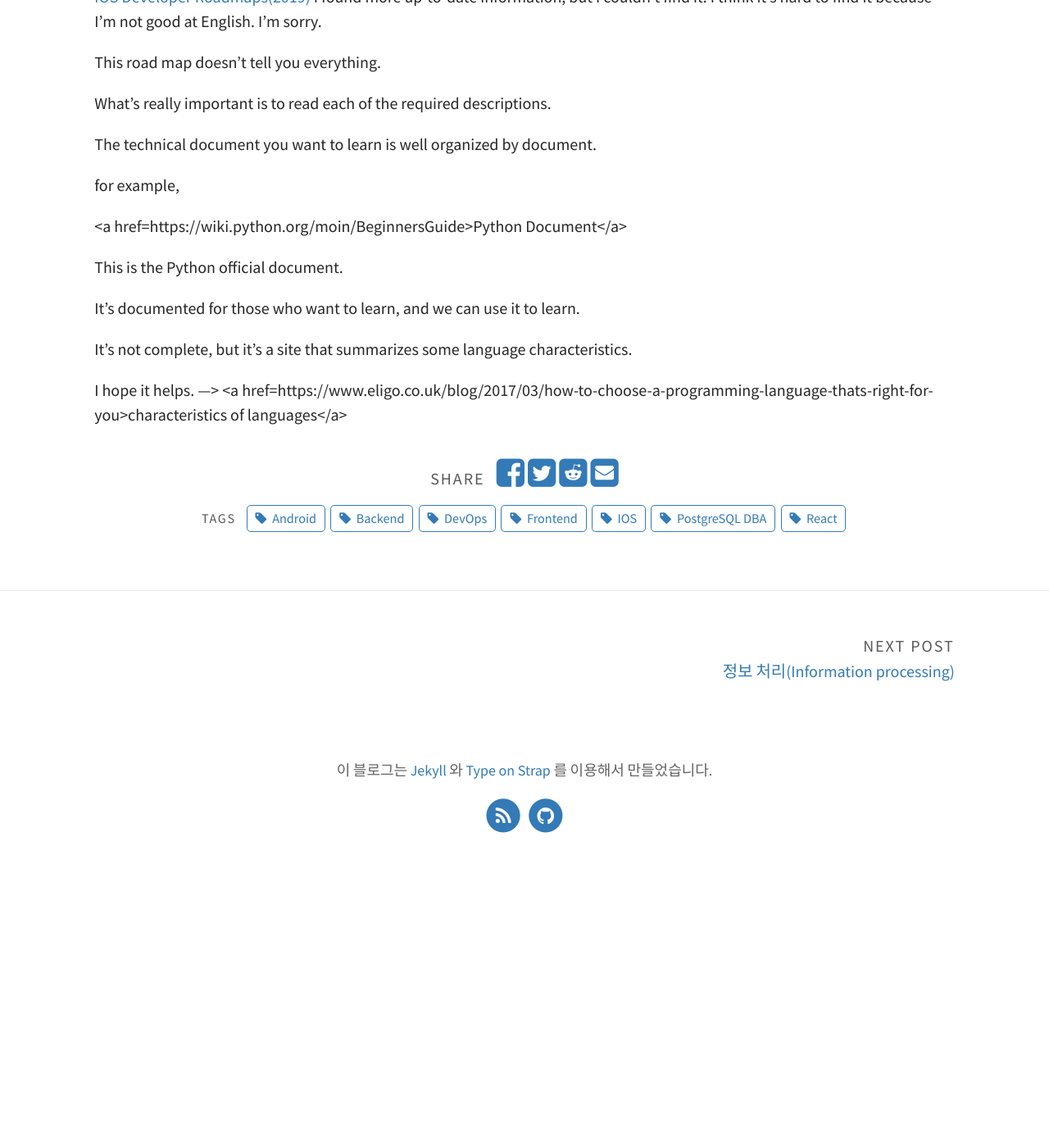
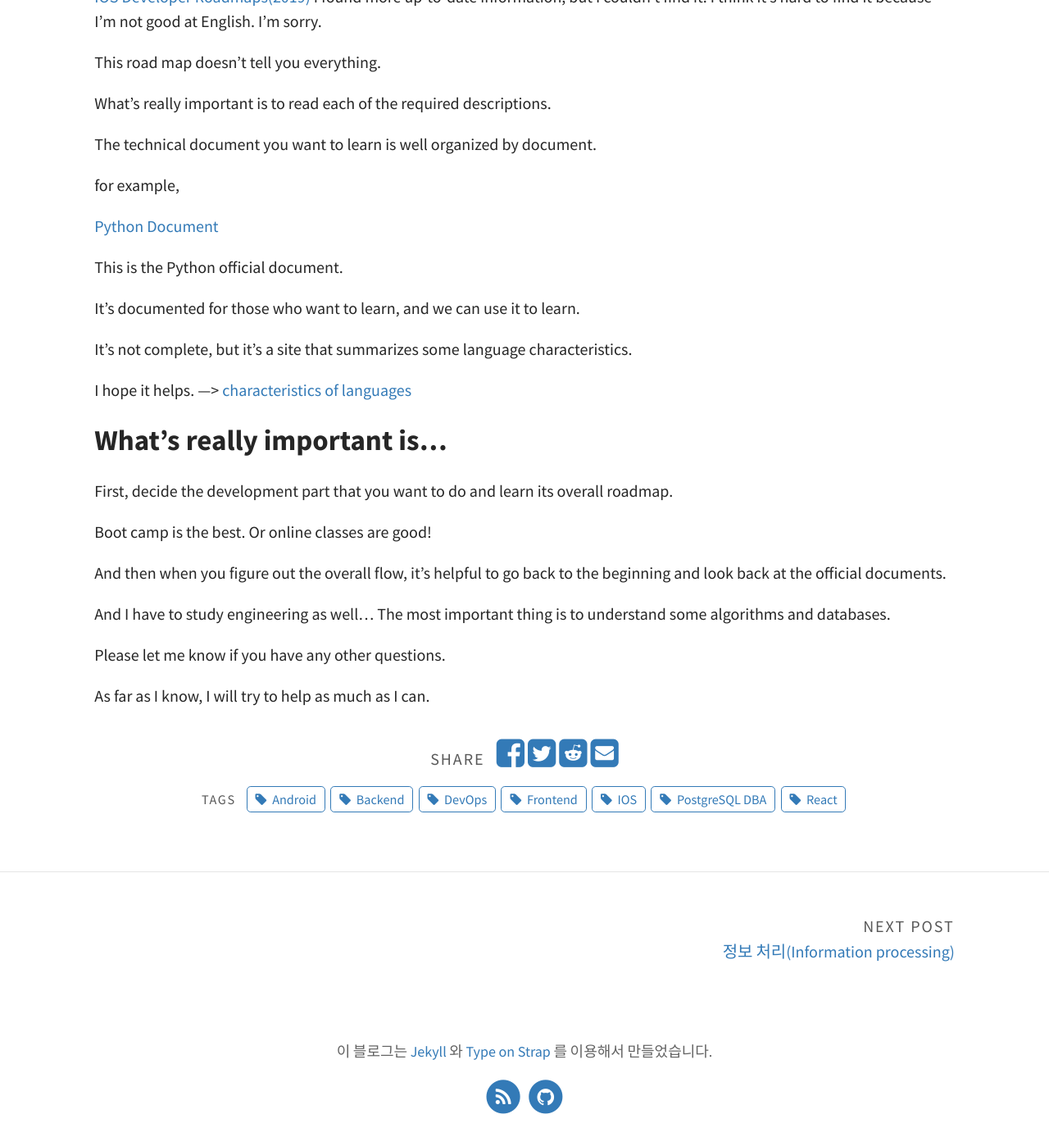
Before and after one commit to starsol89/starsol89.github.io, a Jekyll site: the page built from _posts/2021-01-07-Roadmaps.md, in a window 1280 px wide and 1400 px high, scrolled down 682 px. Shown: the whole window at 82% size. Built offline with Jekyll 4.4.1, drawn with Linux system fonts in a browser that asks for light colours; before the commit the page ends 1740 px from its top, so only the background shows below that.

Commit message:
Developer Roadmaps2

```diff
--- a/_posts/2021-01-07-Roadmaps.md
+++ b/_posts/2021-01-07-Roadmaps.md
@@ -27,7 +27,7 @@ The technical document you want to learn is well organized by document.
 
 for example,
 
-<a href=https://wiki.python.org/moin/BeginnersGuide>Python Document</a>
+<a href="https://wiki.python.org/moin/BeginnersGuide">Python Document</a>
 
 This is the Python official document.
 
@@ -35,4 +35,18 @@ It's documented for those who want to learn, and we can use it to learn.
 
 It's not complete, but it's a site that summarizes some language characteristics.
 
-I hope it helps. ---> <a href=https://www.eligo.co.uk/blog/2017/03/how-to-choose-a-programming-language-thats-right-for-you>characteristics of languages</a>
+I hope it helps. ---> <a href="https://www.eligo.co.uk/blog/2017/03/how-to-choose-a-programming-language-thats-right-for-you">characteristics of languages</a>
+
+## What's really important is...
+
+First, decide the development part that you want to do and learn its overall roadmap.
+
+Boot camp is the best. Or online classes are good!
+
+And then when you figure out the overall flow, it's helpful to go back to the beginning and look back at the official documents.
+
+And I have to study engineering as well... The most important thing is to understand some algorithms and databases.
+
+Please let me know if you have any other questions.
+
+As far as I know, I will try to help as much as I can.
```
